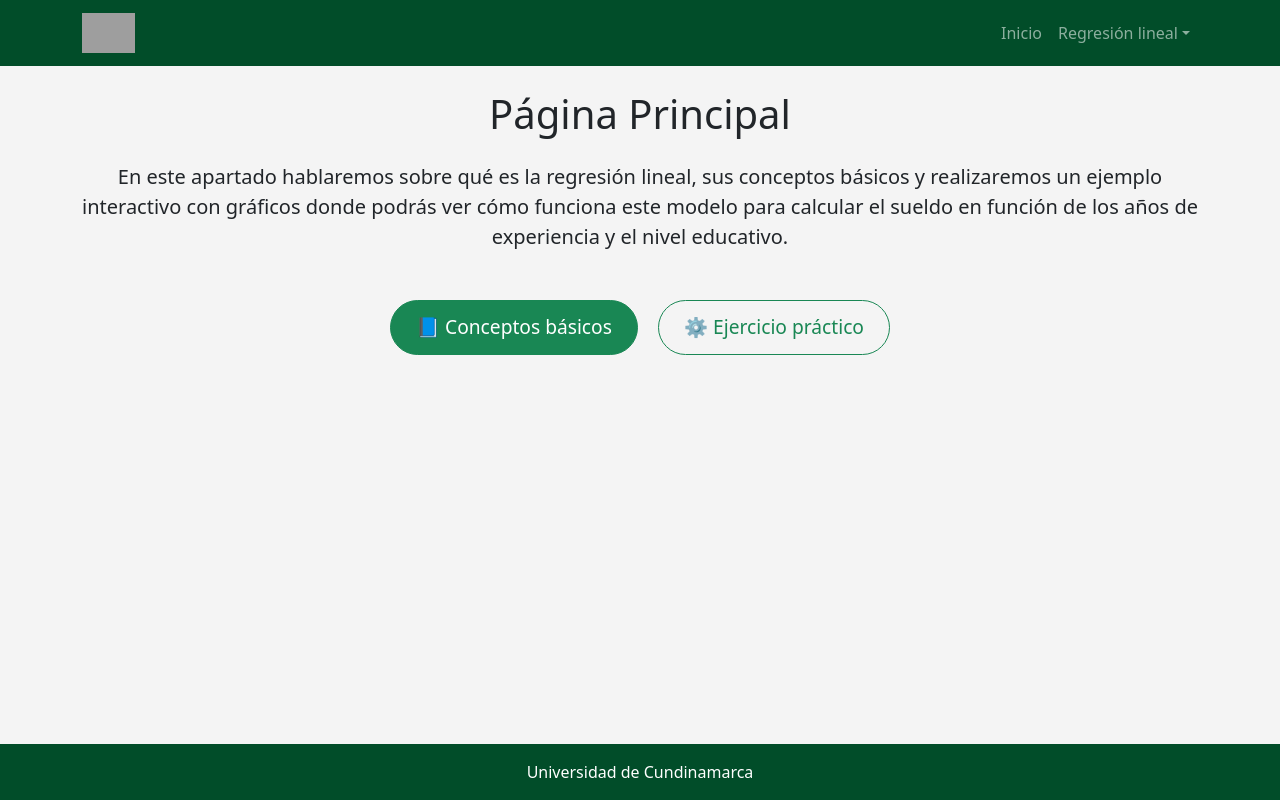
After one commit to JUAN03BZ/Casos-ML, a Flask app: template templates/index2.html in a window 1280 px wide. The commit adds this page. Run offline with Flask 3, Linux system fonts and the light colour scheme; the template is opened without the code that fills it, so the values that code supplies are empty; grey boxes are pictures that could not be loaded.

Commit message:
Realice portada y menu principal con los 2 submenus requeridos y deje el apartado para conceptos y el ejercicio

```diff
--- a/RegresionLinear.py
+++ b/RegresionLinear.py
@@ -1,21 +1,22 @@
 import pandas as pd
-import matplotlib.pyplot as plt
 from sklearn.linear_model import LinearRegression
 
-
+# Dataset sencillo: años de experiencia + nivel educativo
+# Nivel educativo: 1 = Secundaria, 2 = Técnico, 3 = Universitario, 4 = Posgrado
 data = {
-    "Study Hours": [10, 15, 12, 8, 14, 5, 16, 7, 11, 13, 9, 4, 18, 3, 17, 6, 14, 2, 20, 1],
-    "Final Grade": [3.8, 4.2, 3.6, 3, 4.5, 2.5, 4.8, 2.8, 3.7, 4, 3.2, 2.2, 5, 1.8, 4.9, 2.7, 4.4, 1.5, 5, 1]
+    "Experiencia": [1, 2, 3, 5, 7, 10, 12, 15],
+    "Educacion": [1, 2, 2, 3, 3, 4, 4, 4],
+    "Sueldo": [1200, 1500, 2000, 2800, 3500, 5000, 6000, 7500]
 }
 
 df = pd.DataFrame(data)
-x = df[["Study Hours"]]
-y = df[["Final Grade"]]
 
+X = df[["Experiencia", "Educacion"]]
+y = df["Sueldo"]
 
 model = LinearRegression()
-model.fit(x, y)
+model.fit(X, y)
 
-def calculate_grade(hours):
-    result = model.predict([[hours]])[0]
-    return result
+def predict_salary(experiencia, educacion):
+    result = model.predict([[experiencia, educacion]])[0]
+    return round(result, 2)
--- a/app.py
+++ b/app.py
@@ -1,26 +1,28 @@
-from flask import Flask, request
-from flask import render_template
+from flask import Flask, request, render_template
 import RegresionLinear
 
 app = Flask(__name__)
 
-@app.route('/')
+@app.route("/")
 def home():
-    name=None
-    name = "Flask"
-    return f"Hello, {name}!"
+    return render_template("index.html")
 
-@app.route('/index')
+@app.route("/index")
 def index():
-    myname = "Flask"
-    return render_template('index.html', name=myname)
+    return render_template("index2.html")
 
-@app.route('/LR')
-def lr():
-    calculateResult = None
-    #if request.method == 'POST':
-    calculateResult = RegresionLinear.calculate_grade(5)
-    return "Final Grade Prediction: " + str(calculateResult)
+@app.route("/conceptos")
+def conceptos():
+    return render_template("conceptos.html")
 
-if __name__ == '__main__':
+@app.route("/practico", methods=["GET", "POST"])
+def practico():
+    result = None
+    if request.method == "POST":
+        experiencia = float(request.form["experiencia"])
+        educacion = float(request.form["educacion"])
+        result = RegresionLinear.predict_salary(experiencia, educacion)
+    return render_template("practico.html", result=result)
+
+if __name__ == "__main__":
     app.run(debug=True)
--- a/static/style.css
+++ b/static/style.css
@@ -1,8 +1,50 @@
-body{
-    background-color: aliceblue;
+/* Colores base */
+body {
+  background-color: #f4f4f4;
 }
-h1{
-    color: aqua;
-    text-align: center;
 
+.bg-dark-green {
+  background-color: #014d29 !important;
 }
+
+.footer {
+  background-color: #014d29;
+}
+
+.portada-box {
+  background-color: #ffffff;
+  border-radius: 20px;
+  box-shadow: 0 8px 20px rgba(0, 0, 0, 0.15);
+}
+
+.titulo-principal {
+  font-size: 2.5rem;
+  font-weight: bold;
+  color: #014d29;
+}
+
+.subtitulo {
+  font-size: 1.8rem;
+  color: #017a45;
+}
+
+.subtitulo-2 {
+  font-size: 1.2rem;
+  color: #6c757d;
+}
+
+.nombres h4 {
+  color: #343a40;
+  transition: color 0.3s ease;
+}
+
+.nombres h4:hover {
+  color: #0d6efd;
+}
+
+/* Botones principales */
+.btn-success, .btn-outline-success {
+  border-radius: 30px;
+  padding: 12px 25px;
+  font-size: 1.2rem;
+}
--- /dev/null
+++ b/templates/base.html
@@ -0,0 +1,54 @@
+<!DOCTYPE html>
+<html lang="es">
+<head>
+  <meta charset="UTF-8">
+  <meta name="viewport" content="width=device-width, initial-scale=1.0">
+  <title>{{ title if title else "Proyecto Flask" }}</title>
+  <!-- Bootstrap -->
+  <link href="https://cdn.jsdelivr.net/npm/bootstrap@5.3.3/dist/css/bootstrap.min.css" rel="stylesheet">
+  <!-- CSS personalizado -->
+  <link rel="stylesheet" href="{{ url_for('static', filename='style.css') }}">
+</head>
+<body class="d-flex flex-column min-vh-100">
+
+  <!-- Menú -->
+  <nav class="navbar navbar-expand-lg navbar-dark bg-dark-green">
+    <div class="container">
+      <!-- Logo en el menú -->
+      <a class="navbar-brand" href="/">
+        <img src="https://upload.wikimedia.org/wikipedia/commons/1/11/Logo_Universidad_de_Cundinamarca.png"
+             alt="logo" style="height: 40px;">
+      </a>
+      <div>
+        <ul class="navbar-nav ms-auto">
+          <li class="nav-item"><a class="nav-link" href="/index">Inicio</a></li>
+          <li class="nav-item dropdown">
+            <a class="nav-link dropdown-toggle" href="#" data-bs-toggle="dropdown">Regresión lineal</a>
+            <ul class="dropdown-menu">
+              <li><a class="dropdown-item" href="/conceptos">Conceptos básicos</a></li>
+              <li><a class="dropdown-item" href="/practico">Ejercicio práctico</a></li>
+            </ul>
+          </li>
+        </ul>
+      </div>
+    </div>
+  </nav>
+
+  <!-- Contenido -->
+  <main class="flex-grow-1">
+    <div class="container py-4">
+      {% block content %}{% endblock %}
+    </div>
+  </main>
+
+  <!-- Footer -->
+  <footer class="footer text-center py-3">
+    <div class="container">
+      <span class="text-white">Universidad de Cundinamarca</span>
+    </div>
+  </footer>
+
+  <!-- Bootstrap JS -->
+  <script src="https://cdn.jsdelivr.net/npm/bootstrap@5.3.3/dist/js/bootstrap.bundle.min.js"></script>
+</body>
+</html>
--- /dev/null
+++ b/templates/index2.html
@@ -0,0 +1,15 @@
+{% extends "base.html" %}
+{% block content %}
+<div class="text-center">
+  <h1 class="mb-4">Página Principal</h1>
+  <p class="lead">
+    En este apartado hablaremos sobre qué es la regresión lineal, sus conceptos básicos y realizaremos un ejemplo interactivo
+    con gráficos donde podrás ver cómo funciona este modelo para calcular el sueldo en función de los años de experiencia y el nivel educativo.
+  </p>
+
+  <div class="mt-5">
+    <a href="/conceptos" class="btn btn-success btn-lg me-3">📘 Conceptos básicos</a>
+    <a href="/practico" class="btn btn-outline-success btn-lg">⚙️ Ejercicio práctico</a>
+  </div>
+</div>
+{% endblock %}
```
Also changed, not shown: static/style2.css (added, +9 -0 lines), templates/index.html (+19 -12 lines), templates/conceptos.html (added), templates/ejercicio.html (added), templates/practico.html (added).
